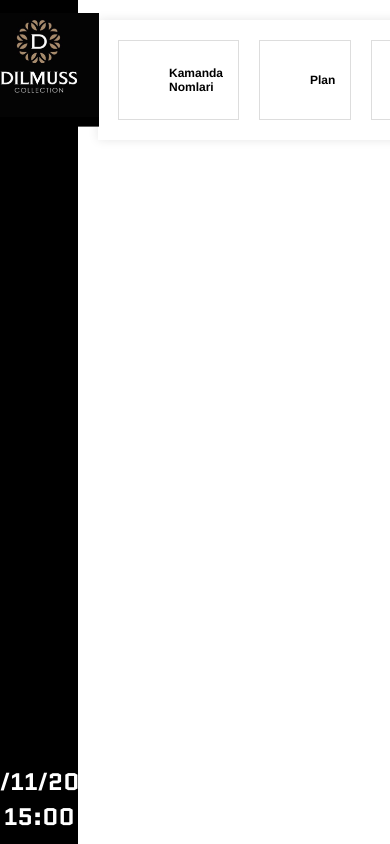
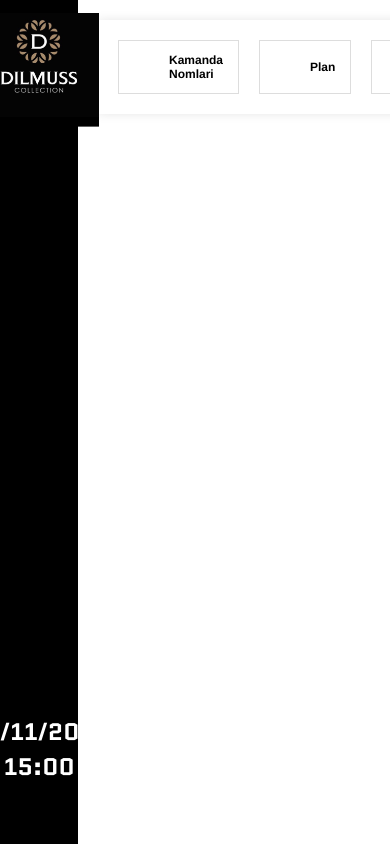
Before and after one commit to samandareo/dilmuss, a Flask app: page / in a window 390 px wide. Run offline with Flask 3, Linux system fonts and the light colour scheme; data that the repository does not hold is empty.

Commit message:
Update style.css

```diff
--- a/static/styles/style.css
+++ b/static/styles/style.css
@@ -160,8 +160,13 @@
         height: auto;
         font-size: 12px;
     }
+    th {
+        height: 40px!important;
+        font-weight: bold;
+    }
 
     .time-container {
         font-size: 12px!important;
+        margin-bottom: 50px;
     }
 }
```
